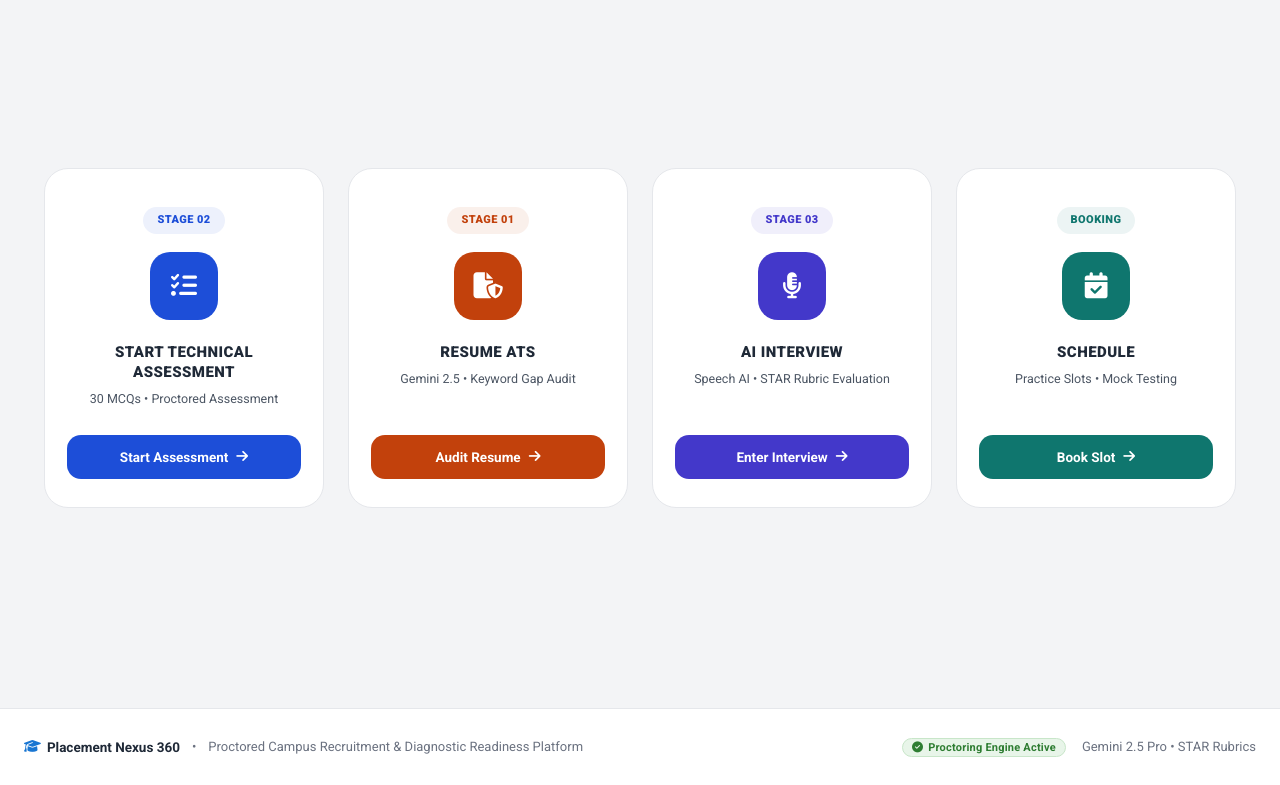
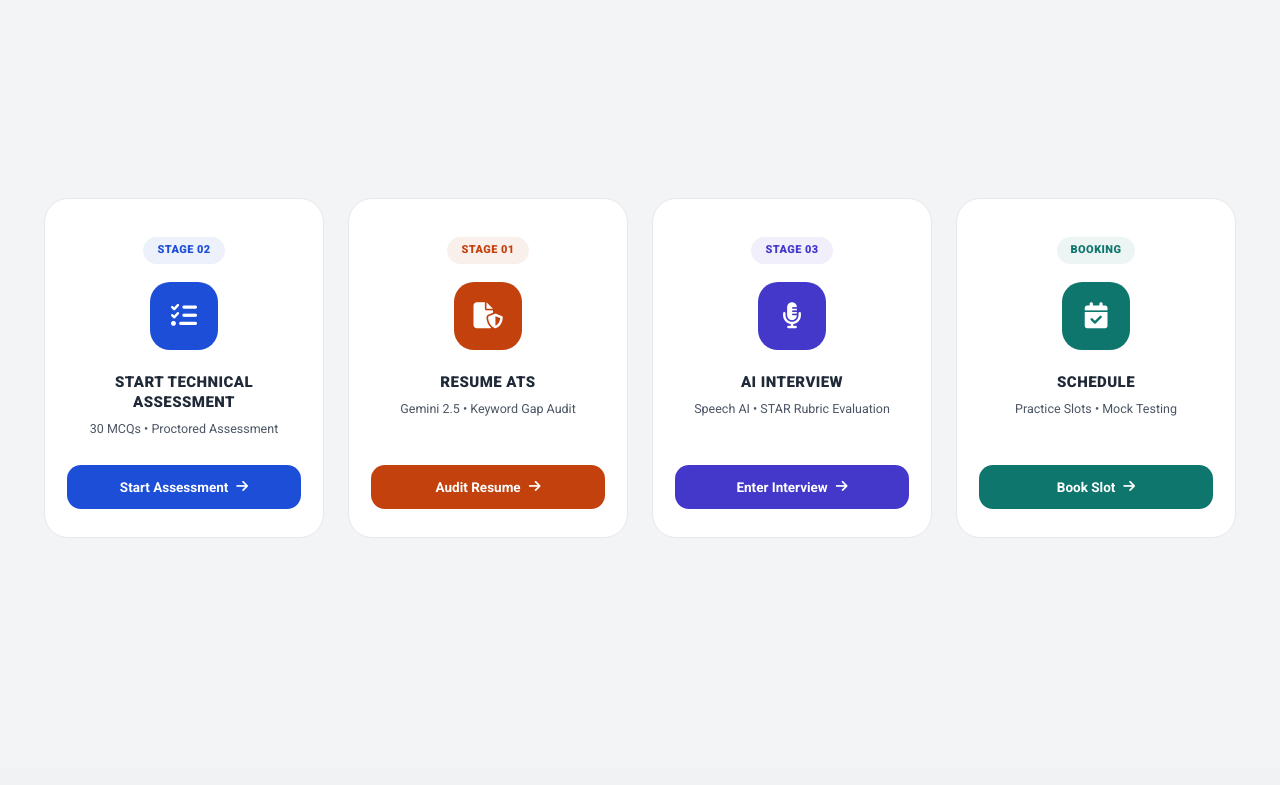
Before and after one commit to TheAbhayAlgorithms/pn360, a Django app: page / in a window 1280 px wide. Shown: the part 60-845 px from the top of the page. After the commit the page ends 597 px from the top, so only its background shows below. Run offline with Django 5.2, Linux system fonts and the light colour scheme; data comes from the database, SQL or seed files in the repository; some libraries are stand-ins or nearby versions.

Commit message:
refactor: remove footer and adjust layout minimum height across templates and pages

```diff
--- a/Placement/templates/base.html
+++ b/Placement/templates/base.html
@@ -87,25 +87,6 @@
         {% block content %}{% endblock %}
     </main>
 
-    <!-- Minimal Academic Footer -->
-    <footer class="nexus-footer">
-        <div class="nexus-footer-inner">
-            <div style="display: flex; align-items: center; gap: 12px;">
-                <div style="font-weight: 700; color: var(--text-primary); font-size: 13.5px; display: flex; align-items: center; gap: 6px;">
-                    <i class="fa-solid fa-graduation-cap" style="color: var(--accent-primary);"></i> Placement Nexus 360
-                </div>
-                <span>&bull;</span>
-                <span>Proctored Campus Recruitment & Diagnostic Readiness Platform</span>
-            </div>
-            <div style="display: flex; align-items: center; gap: 16px;">
-                <span class="badge badge-emerald" style="font-size: 11px;">
-                    <i class="fa-solid fa-circle-check"></i> Proctoring Engine Active
-                </span>
-                <span>Gemini 2.5 Pro &bull; STAR Rubrics</span>
-            </div>
-        </div>
-    </footer>
-
     <!-- Dark / Light Mode Theme Script -->
     <script>
         (function() {
--- a/Placement/templates/dashboard.html
+++ b/Placement/templates/dashboard.html
@@ -4,7 +4,7 @@
 {% block title %}Dashboard - Placement Nexus 360{% endblock %}
 
 {% block content %}
-<div style="display: flex; flex-direction: column; justify-content: center; align-items: center; min-height: calc(100vh - 180px); width: 100%; padding: 24px 0;">
+<div style="display: flex; flex-direction: column; justify-content: center; align-items: center; min-height: calc(100vh - 120px); width: 100%; padding: 24px 0;">
     <!-- 4 Professional & Educational Curved Boxes Side by Side -->
     <div style="display: grid; grid-template-columns: repeat(4, 1fr); gap: 24px; width: 100%; max-width: 1200px;">
 
--- a/app/layout.tsx
+++ b/app/layout.tsx
@@ -1,7 +1,6 @@
 import type { Metadata } from 'next';
 import './globals.css';
 import Navbar from '@/components/Navbar';
-import Footer from '@/components/Footer';
 
 export const metadata: Metadata = {
   title: 'Placement Nexus 360 - Diagnostic Placement Platform',
@@ -24,7 +23,6 @@ export default function RootLayout({
         <main className="app-container">
           {children}
         </main>
-        <Footer />
       </body>
     </html>
   );
--- a/app/page.tsx
+++ b/app/page.tsx
@@ -65,7 +65,7 @@ export default function Dashboard() {
         flexDirection: 'column',
         justifyContent: 'center',
         alignItems: 'center',
-        minHeight: 'calc(100vh - 180px)',
+        minHeight: 'calc(100vh - 120px)',
         width: '100%',
         padding: '24px 0'
       }}
```
